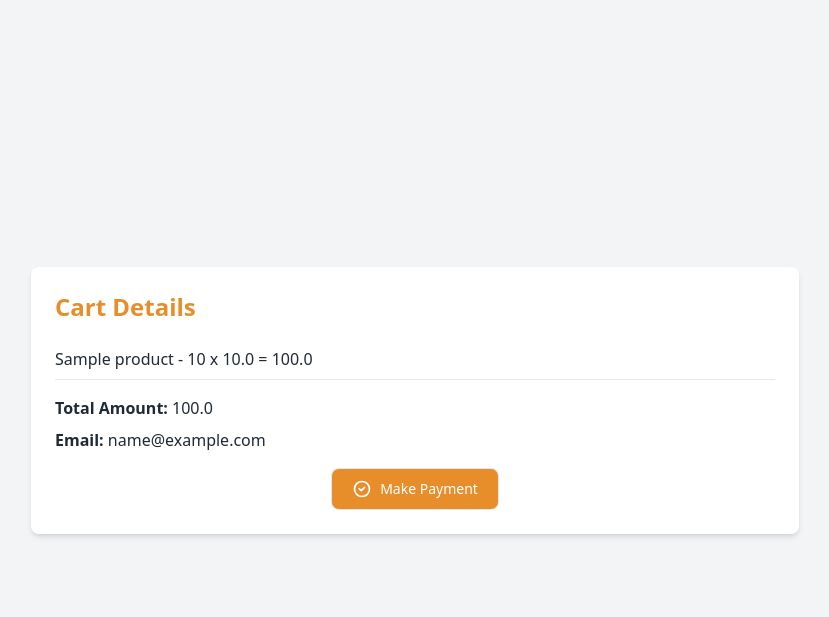
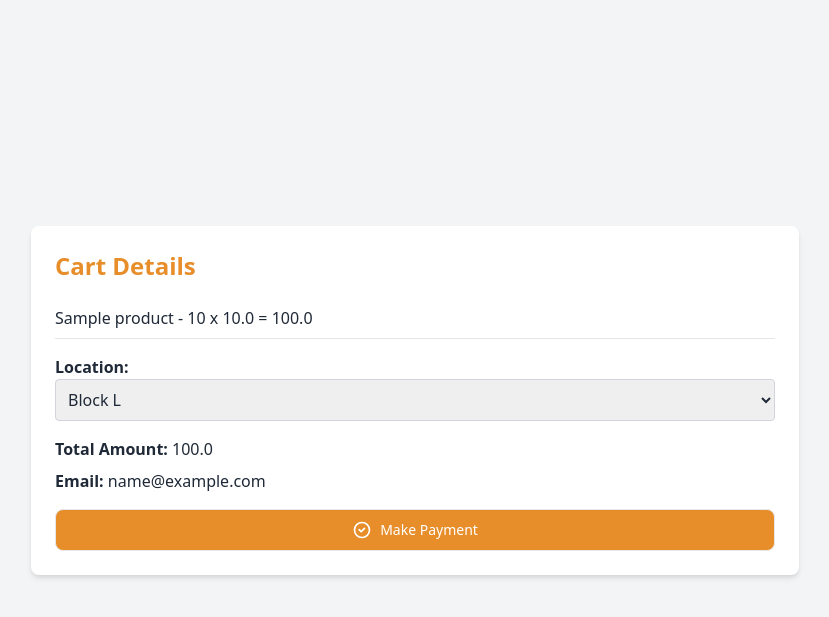
Before and after one commit to realUmasorDavid/Fullstack-ecommerce, a Django app: page /initialize/ in a window 1280 px wide. Shown: the top 617 px of the page, without its empty margins (225-1054 px from the left). Run offline with Django 5.2, Linux system fonts and the light colour scheme; a user stored in the database is signed in; tables that the repository leaves empty hold one stand-in row (values such as "Sample post").

Commit message:
Minor update v0.0.2c
Added location picking for delivery
Turned Debug off, added key to env
Reset items to one after successful payment

```diff
--- a/server/server/settings.py
+++ b/server/server/settings.py
@@ -12,6 +12,8 @@ https://docs.djangoproject.com/en/5.0/ref/settings/
 
 import os
 from pathlib import Path
+from decouple import config
+
 
 # Build paths inside the project like this: BASE_DIR / 'subdir'.
 BASE_DIR = Path(__file__).resolve().parent.parent
@@ -24,7 +26,7 @@ BASE_DIR = Path(__file__).resolve().parent.parent
 SECRET_KEY = os.getenv('SECRET_KEY')
 
 # SECURITY WARNING: don't run with debug turned on in production!
-DEBUG = False
+DEBUG = config('DEBUG', default=False, cast=bool)
 
 ALLOWED_HOSTS = ['*']
 
--- a/server/shop/admin.py
+++ b/server/shop/admin.py
@@ -57,10 +57,10 @@ class OrderAdmin(admin.ModelAdmin):
     search_fields = ('user', 'cart__id', 'payment__id')
 
 class OrderHistoryAdmin(admin.ModelAdmin):
-    list_display = ('id', 'user', 'items_display', 'phone_number', 'total_price', 'status', 'delivered', 'payment_date')
-    list_filter = ('status', 'delivered' ,'payment_date')
+    list_display = ('id', 'user', 'items_display', 'phone_number', 'location', 'total_price', 'status', 'delivered', 'payment_date')
+    list_filter = ('status', 'delivered' , 'location', 'payment_date')
     search_fields = ('user__username', 'status', 'delivered')
-    readonly_fields = ('id', 'user', 'total_price', 'payment_date')
+    readonly_fields = ('id', 'user', 'total_price', 'location', 'payment_date')
 
     def items_display(self, obj):
         items = obj.items.all()
--- a/server/shop/models.py
+++ b/server/shop/models.py
@@ -86,6 +86,7 @@ class Order(models.Model):
     user = models.ForeignKey(User, on_delete=models.CASCADE)
     cart = models.ForeignKey(Cart, on_delete=models.CASCADE, blank=True, null=True)
     payment = models.ForeignKey(Payment, on_delete=models.CASCADE, blank=True, null=True)
+    location = models.CharField(max_length=255, null=True)
     delivered = models.BooleanField(default=None, blank=True, null=True)
     status = models.CharField(max_length=50, default="completed")
     created_at = models.DateTimeField(auto_now_add=True, blank=True, null=True)
@@ -99,6 +100,7 @@ class OrderHistory(models.Model):
     user = models.ForeignKey(User, on_delete=models.CASCADE)
     items = models.ManyToManyField(CartItem)
     reference = models.CharField(max_length=255, null=True, blank=True)
+    location = models.CharField(max_length=255, null=True)
     total_price = models.DecimalField(max_digits=10, decimal_places=2)
     status = models.CharField(max_length=50, default="not ready", null=True, blank=True)
     delivered = models.BooleanField(default=None, blank=True, null=True)
--- a/server/shop/views.py
+++ b/server/shop/views.py
@@ -131,6 +131,10 @@ def clear_user_cart(user):
 
 def initialize_payment_view(request):
     if request.method == 'POST':
+        location = request.POST.get('location')
+        if not location:
+            return render(request, 'payments/initialize.html', {'error': 'Location is required'})
+
         # Retrieve the user's cart
         cart = Cart.objects.get(user=request.user)
         items = cart.items.all()
@@ -154,6 +158,7 @@ def initialize_payment_view(request):
                 cart=cart,  # Pass the actual Cart instance
                 payment=payment,
                 status='completed',
+                location=location  # Assuming Order model has a location field
             )
             print(f"Order created: {order}")  # Add this line for debugging
             return redirect(payment_data['authorization_url'])
@@ -185,6 +190,13 @@ def verify_payment_view(request):
             payment = Payment.objects.get(reference=reference)
             payment.status = payment_data['status']
             payment.save()
+
+            # Reset the quantity of CartItems to 1
+            cart = Cart.objects.get(user=request.user)
+            cart_items = cart.items.all()
+            for cart_item in cart_items:
+                cart_item.quantity = 1
+                cart_item.save()
 
             # Redirect to the payment_success view after successful verification
             return redirect('payment_success')
@@ -220,11 +232,14 @@ def payment_success(request):
     # This could be from a session, a form submission, or any other method
     payment = Payment.objects.filter(user=request.user).latest('date')
 
+    order = Order.objects.filter(user=request.user).latest('created_at')
+
     # Create a new order history entry
     order_history = OrderHistory.objects.create(
         user=request.user,
         total_price=total_price,
-        payment=payment  # Link the Payment instance to the OrderHistory instance
+        payment=payment,  # Link the Payment instance to the OrderHistory instance
+        location=order.location
     )
     order_history.items.set(cart_items)
 
--- a/server/templates/order_history.html
+++ b/server/templates/order_history.html
@@ -155,6 +155,9 @@
                                 Price
                             </th>
                             <th scope="col" class="px-6 py-3">
+                                Location
+                            </th>
+                            <th scope="col" class="px-6 py-3">
                                 Payment Status
                             </th>
                             <th scope="col" class="px-6 py-3">
@@ -181,6 +184,9 @@
                             </td>
                             <td class="px-6 py-4">
                                 {{ order.total_price }}
+                            </td>
+                            <td class="px-6 py-4">
+                                {{ order.location }}
                             </td>
                             <td class="px-6 py-4">
                                 {{ order.status }}
--- a/server/templates/payments/initialize.html
+++ b/server/templates/payments/initialize.html
@@ -28,11 +28,40 @@
                 </li>
             {% endfor %}
         </ul>
-        <p class="mb-2"><strong>Total Amount:</strong> {{ amount }}</p>
-        <p class="mb-4"><strong>Email:</strong> {{ email }}</p>
 
-        <form method="post" action="{% url 'initialize_payment' %}" class="flex justify-center">
+        <form action="{% url 'initialize_payment' %}" method="post" class="flex flex-col">
             {% csrf_token %}
+            <p><strong>Location:</strong></p>
+            <select name="location" id="location" required class="mb-4 p-2 border border-gray-300 rounded">
+                <option value="Block L">Block L</option>
+                <option value="Block C">Block C</option>
+                <option value="Block U">Block U</option>
+                <option value="Exodus Hall">Exodus Hall</option>
+                <option value="Olive Hall">Olive Hall</option>
+                <option value="Apple Hall (BOT)">Apple Hall (BOT)</option>
+                <option value="PG Hall">PG Hall</option>
+                <option value="Camp David 1">Camp David 1</option>
+                <option value="Camp David 2">Camp David 2 </option>
+                <option value="Camp David 3">Camp David 3</option>
+                <option value="Camp David 4">Camp David 4</option>
+                <option value="Camp David 5">Camp David 5</option>
+                <option value="Camp David 6">Camp David 6</option>
+                <option value="Champions Hall">Champions Hall</option>
+                <option value="Independence Hall">Independence Hall</option>
+                <option value="Wisdom Hall">Wisdom Hall</option>
+                <option value="Block A">Block A</option>
+                <option value="Achievers Hall">Achievers Hall</option>
+                <option value="Victory Hall">Victory Hall</option>
+                <option value="Revelation Hall">Revelation Hall</option>
+                <option value="Proverbs Hall">Proverbs Hall</option>
+                <option value="Jackson Hall">Jackson Hall</option>
+                <option value="Peace Hall 1">Peace Hall 1</option>
+                <option value="Peace Hall 2">Peace Hall 2</option>
+            </select>
+
+            <p class="mb-2"><strong>Total Amount:</strong> {{ amount }}</p>
+            <p class="mb-4"><strong>Email:</strong> {{ email }}</p>
+
             <button type="submit" class="flex items-center justify-center gap-2 rounded-lg border border-gray-200 bg-primary px-5 py-2.5 text-sm font-medium text-white hover:bg-opacity-80 focus:z-10 focus:outline-none focus:ring-4 focus:ring-gray-100">
                 <svg class="h-4 w-4 sm:h-5 sm:w-5" aria-hidden="true" xmlns="http://www.w3.org/2000/svg" width="24" height="24" fill="none" viewBox="0 0 24 24">
                     <path stroke="currentColor" stroke-linecap="round" stroke-linejoin="round" stroke-width="2" d="M8.5 11.5 11 14l4-4m6 2a9 9 0 1 1-18 0 9 9 0 0 1 18 0Z" />
```
Also changed, not shown: server/shop/migrations/0022_orderhistory_location.py (added), server/shop/migrations/0023_order_location.py (added).
